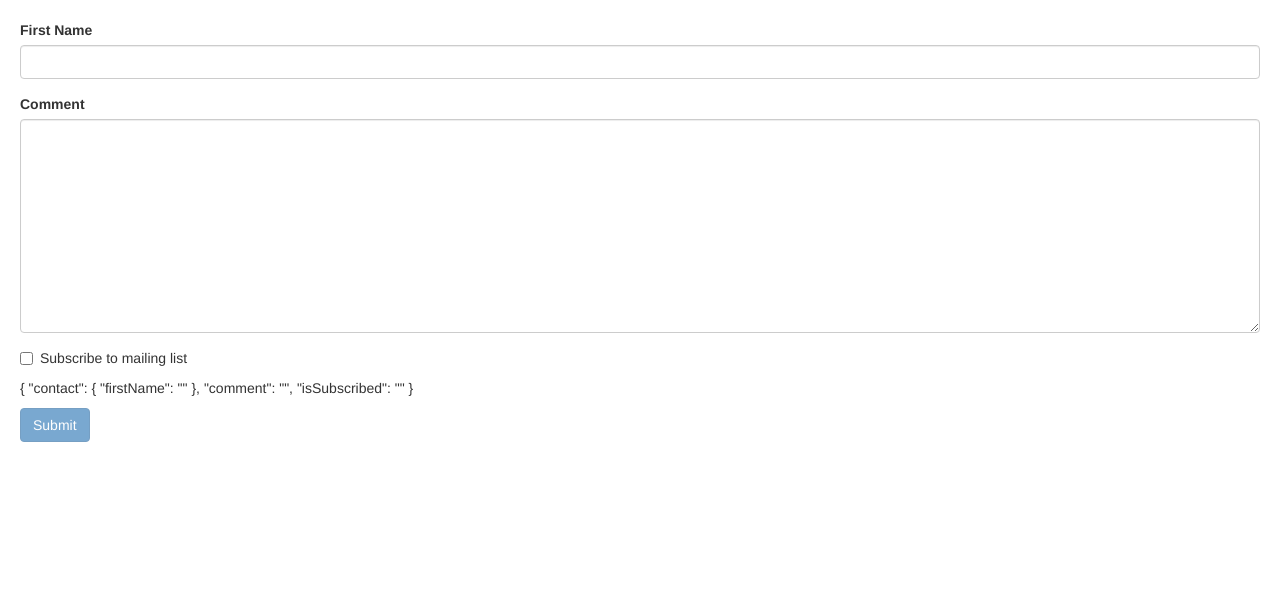
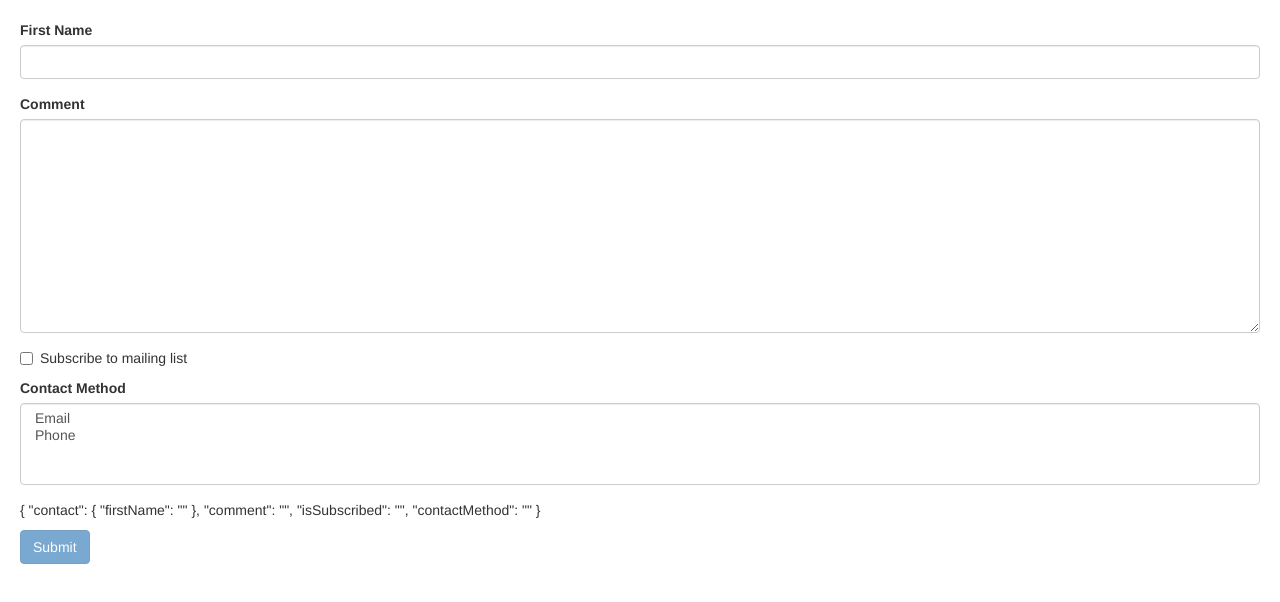
Before and after one commit to sserges/hello-world-angular, an Angular app: page / in a window 1280 px wide. Shown: the top 602 px of the page. Built offline with nearby package versions, Linux system fonts and the light colour scheme.

Commit message:
Working with Drop-down Lists

```diff
--- a/src/app/contact-form/contact-form.component.html
+++ b/src/app/contact-form/contact-form.component.html
@@ -57,6 +57,13 @@
         </label>
     </div>
 
+    <div class="form-group">
+        <label for="contactMethod">Contact Method</label>
+        <select multiple ngModel name="contactMethod" id="contactMethod" class="form-control">
+            <option *ngFor="let method of contactMethods" [ngValue]="method"> {{method.name}} </option>
+        </select>
+    </div>
+
     <p>
         {{ f.value | json }}
     </p>
--- a/src/app/contact-form/contact-form.component.ts
+++ b/src/app/contact-form/contact-form.component.ts
@@ -6,6 +6,11 @@
   styleUrls: ['./contact-form.component.css']
 })
 export class ContactFormComponent {
+
+  contactMethods = [
+    { id: 1, name: 'Email' },
+    { id: 2, name: 'Phone' }
+  ];
 
   log(x) {
     console.log(x);
```
